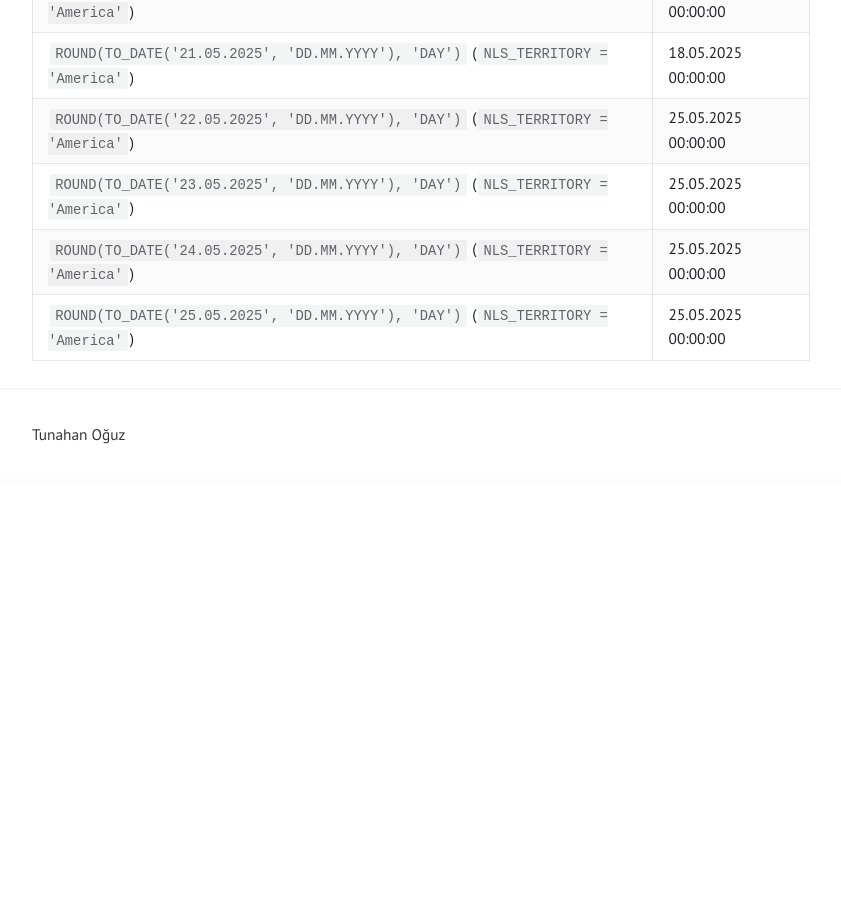
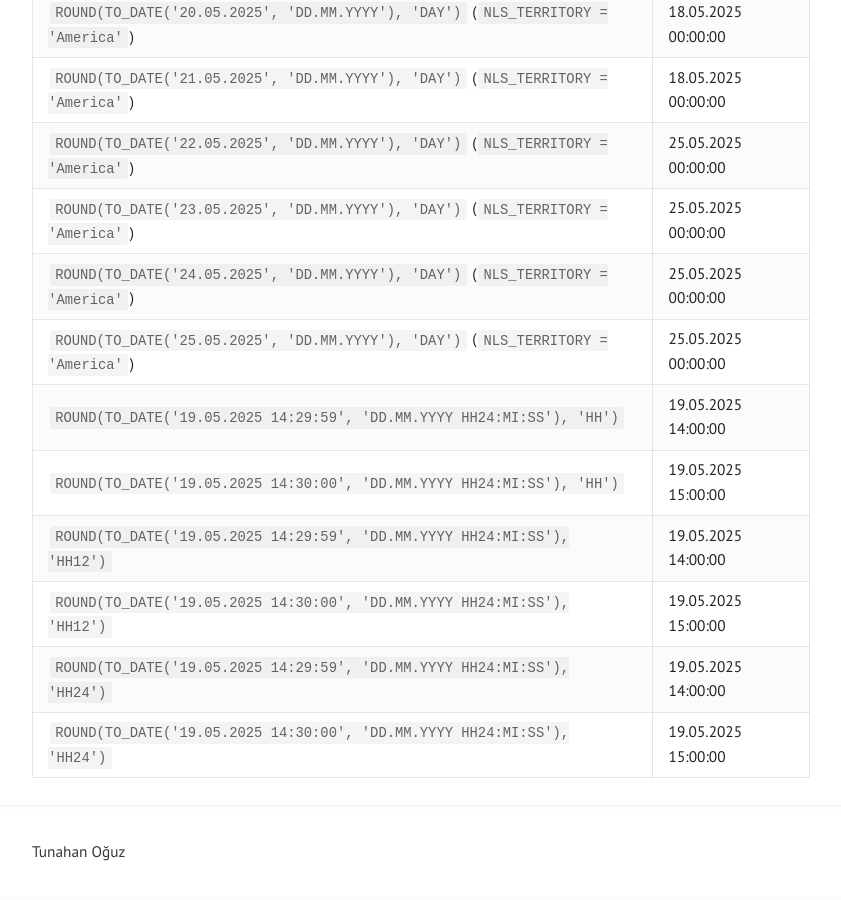
Before and after one commit to tunahanoguz/tunahanoguz.github.io, a Jekyll site: the page built from _posts/2025-05-31-oracle-ROUND-datetime-fonksiyonu.md, in a window 1280 px wide and 900 px high, scrolled down 4828 px. Shown: the whole window, without its empty margins (219-1060 px from the left). Built offline with Jekyll 4.4.1, drawn with Linux system fonts in a browser that asks for light colours; before the commit the page ends 5310 px from its top, so only the background shows below that; some of the changed text lies outside the part shown.

Commit message:
Update 2025-05-31-oracle-ROUND-datetime-fonksiyonu.md

```diff
--- a/_posts/2025-05-31-oracle-ROUND-datetime-fonksiyonu.md
+++ b/_posts/2025-05-31-oracle-ROUND-datetime-fonksiyonu.md
@@ -28,8 +28,8 @@ Aşağıdaki tabloda `ROUND(datetime)` fonksiyonu için kullanılabilecek format
 | `W`                                                            | Tarihin bulunduğu haftanın ilk gününe indirgenmesini sağlar. ISO haftasından farkı, haftanın ilk gününün, ayın ilk gününe denk gelen gün olarak kabul edilmesidir. Örneğin, 01.05.2025 Perşembe günüdür, bu sebeple 19.05.2025 Pazartesi tarihinin haftanın ilk gününe indirgenmiş hali 15.05.2025 Perşembe olur. |
 | `DDD`<br>`DD`<br>`J`                                           | Tarih, öğlen 12'den önceyse bulunduğu günün başına, değilse sonraki günün başına yuvarlanır.            |
 | `DAY`<br>`DY`<br>`D`                                           | Tarih, bulunduğu haftanın 5. gününden önceyse o haftanın ilk gününe, değilse sonraki haftanın ilk gününe yuvarlanır. Haftanın ilk günü, `NLS_TERRITORY` değerine göre değişebilir.                                                                                                              |
-| `HH`<br>`HH12`<br>`HH24`                                       | Tarihin saat bilgisinin saat başına indirgenmesini sağlar. Yani, dakika ve saniye bilgileri sıfırlanır. |
-| `MI`                                                           | Tarihin saat bilgisinin dakika başına indirgenmesini sağlar. Yani, saniye bilgisi sıfırlanır.           |
+| `HH`<br>`HH12`<br>`HH24`                                       | Tarihin saat/dakika bilgisi, 30:00 öncesiyse içinde bulunulan saatin başına, değilse sonraki saatin başına yuvarlanır. |
+| `MI`                                                           | Tarihin dakika bilgisi, 30'dan küçükse içinde bulunulan dakikanın başına, değilse sonraki dakikanın başına yuvarlanır. |
 
 ---
 
@@ -88,3 +88,9 @@ Aşağıdaki tabloda `ROUND(datetime)` fonksiyonu için kullanılabilecek format
 | `ROUND(TO_DATE('23.05.2025', 'DD.MM.YYYY'), 'DAY')` (`NLS_TERRITORY = 'America'`) | 25.05.2025 00:00:00 |
 | `ROUND(TO_DATE('24.05.2025', 'DD.MM.YYYY'), 'DAY')` (`NLS_TERRITORY = 'America'`) | 25.05.2025 00:00:00 |
 | `ROUND(TO_DATE('25.05.2025', 'DD.MM.YYYY'), 'DAY')` (`NLS_TERRITORY = 'America'`) | 25.05.2025 00:00:00 |
+| `ROUND(TO_DATE('19.05.2025 14:29:59', 'DD.MM.YYYY HH24:MI:SS'), 'HH')`   | 19.05.2025 14:00:00 |
+| `ROUND(TO_DATE('19.05.2025 14:30:00', 'DD.MM.YYYY HH24:MI:SS'), 'HH')`   | 19.05.2025 15:00:00 |
+| `ROUND(TO_DATE('19.05.2025 14:29:59', 'DD.MM.YYYY HH24:MI:SS'), 'HH12')` | 19.05.2025 14:00:00 |
+| `ROUND(TO_DATE('19.05.2025 14:30:00', 'DD.MM.YYYY HH24:MI:SS'), 'HH12')` | 19.05.2025 15:00:00 |
+| `ROUND(TO_DATE('19.05.2025 14:29:59', 'DD.MM.YYYY HH24:MI:SS'), 'HH24')` | 19.05.2025 14:00:00 |
+| `ROUND(TO_DATE('19.05.2025 14:30:00', 'DD.MM.YYYY HH24:MI:SS'), 'HH24')` | 19.05.2025 15:00:00 |
```
